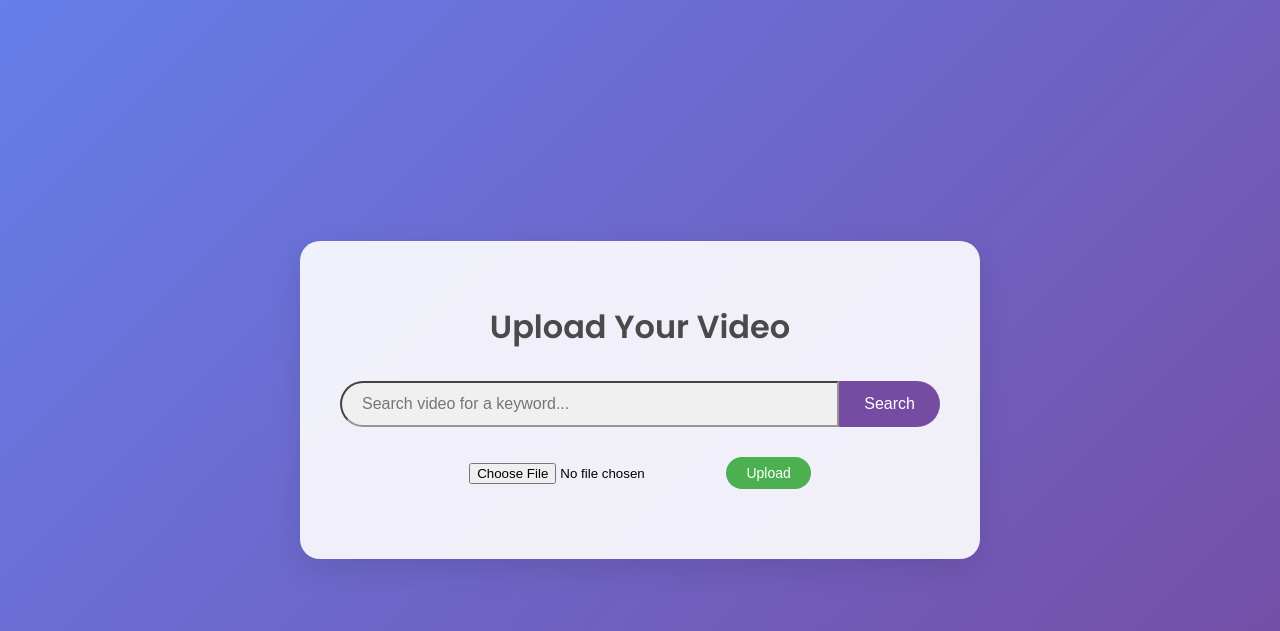
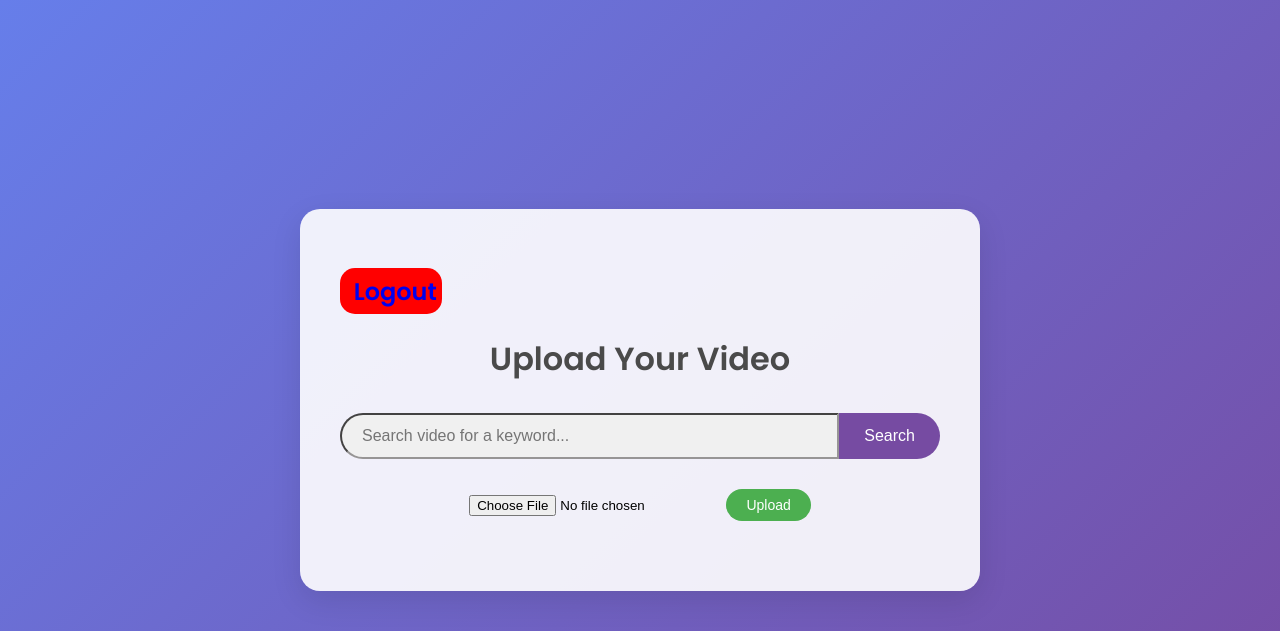
Before and after one commit to Prak07/Video_keyword_search, a Django app: page /visub/ in a window 1280 px wide. Shown: the top 631 px of the page. Run offline with Django 4.2, Linux system fonts and the light colour scheme; parts of the project's set-up code (start-up, migrations or seed data) failed here and were passed over.

Commit message:
changes made

```diff
--- a/accounts/views.py
+++ b/accounts/views.py
@@ -73,6 +73,7 @@ def signup(request):
                     else:
                         user=Profile.objects.create_user(username=username,email=email,password=password)
                         Profile.save
+                        messages.success(request,"Account created now login to continue")
                         return redirect("/login/")
                 else:
                     messages.error(request,"Passwords doesn't match")
--- a/search_keywords/templates/index.html
+++ b/search_keywords/templates/index.html
@@ -138,11 +138,36 @@
             0% { transform: rotate(0deg); }
             100% { transform: rotate(360deg); }
         }
+        .button {
+            display: flex;
+            justify-content: center;
+            align-items: center;
+            padding: 1vw 3vw;
+            gap: 8px;
+            height: 20px;
+            width: 2vw;
+            border: none;
+            background: #FF342B;
+            border-radius: 15px;
+            cursor: pointer;
+            transition: all ease .3s;
+            text-decoration: none;
+          }
+          .button i{
+            font-size:20px;
+            background-color: transparent;
+          }
     </style>
 </head>
 <body>
     <div class="container">
-        <h1>Upload Your Video</h1>
+        <h2><a class="button" style="background-color: red;" id="Delete" href="/logout/">
+            <i class="ri-logout-box-line"></i>
+            <span class="lable">Logout</span>
+        </a>
+    </h2>
+        <h1>Upload Your Video
+        </h1>
     <form method="post" name="search">
         <div class="search-bar" id="search-bar">
             {% csrf_token %}
--- a/search_keywords/views.py
+++ b/search_keywords/views.py
@@ -55,8 +55,6 @@ def sub(request):
         async_result = search_keyword_in_subtitles.delay(username, keyword)
         id = async_result.task_id
         return render(request, "index.html", {"form": form, "download_id": id, "file":url,"value":keyword})
-        # return render(request, "index.html", {"form": form, "file": url, "timestamp": json.dumps(result)})
-
     return render(request, "index.html", {"form": form})
 
 
@@ -90,23 +88,28 @@ def process_video_and_store_subtitle(user):
     bucket_name = "project-video"
     s3_key = video.video.name
     local_video_path = s3_key.split("/")[-1]
-
+    username=user
     try:
         s3_client.download_file(bucket_name,s3_key,local_video_path)
         # Run ccextractor to extract subtitles
         subtitle_path = (local_video_path.split('.')[0])+".srt"
-
-        ccextractor_command = ['CCExtractor_win_portable\ccextractorwinfull.exe',local_video_path,'-o', subtitle_path]
-        subprocess.run(ccextractor_command, check=True)
+        try:
+            ccextractor_command = ['CCExtractor_win_portable\ccextractorwinfull.exe',local_video_path,'-o', subtitle_path]
+            subprocess.run(ccextractor_command, check=True)
+        except:
+            subtitle_content=" "
 
         # Read extracted subtitles
-        with open(subtitle_path,'r') as subtitle_file:
-            subtitle_content = subtitle_file.read()
-
+        try:
+            with open(subtitle_path,'r') as subtitle_file:
+                subtitle_content = subtitle_file.read()
+        except:
+            subtitle_content=" "
         subtitle_contents=str(subtitle_content)
         # Store the subtitles in DynamoDB
+        if subtitle_contents=="":
+            subtitle_contents=" "
         table = dynamodb_client.Table('video_subtitle')
-        username=video.username
 
         table.put_item(
             Item={
@@ -121,8 +124,7 @@ def process_video_and_store_subtitle(user):
 @shared_task
 def search_keyword_in_subtitles(user, keyword):
     dynamodb_client = boto3.client('dynamodb',aws_access_key_id=settings.AWS_ACCESS_KEY_ID, aws_secret_access_key=settings.AWS_SECRET_ACCESS_KEY,region_name=settings.AWS_S3_REGION_NAME)
-    video = Video.objects.get(username=user)
-    username=video.username
+    username=user
     # Retrieve the subtitles from DynamoDB
     response = dynamodb_client.get_item(
         TableName='video_subtitle',
```
Also changed, not shown: db.sqlite3.
